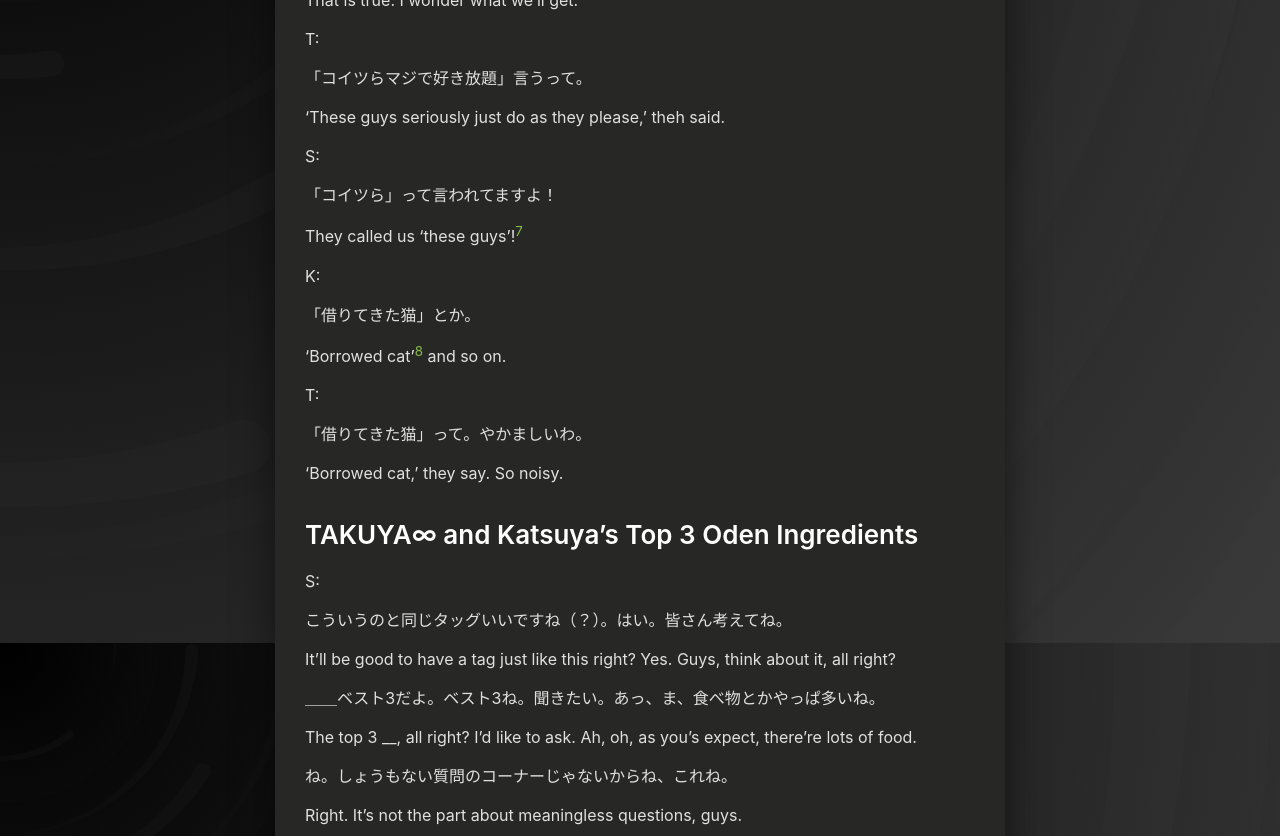
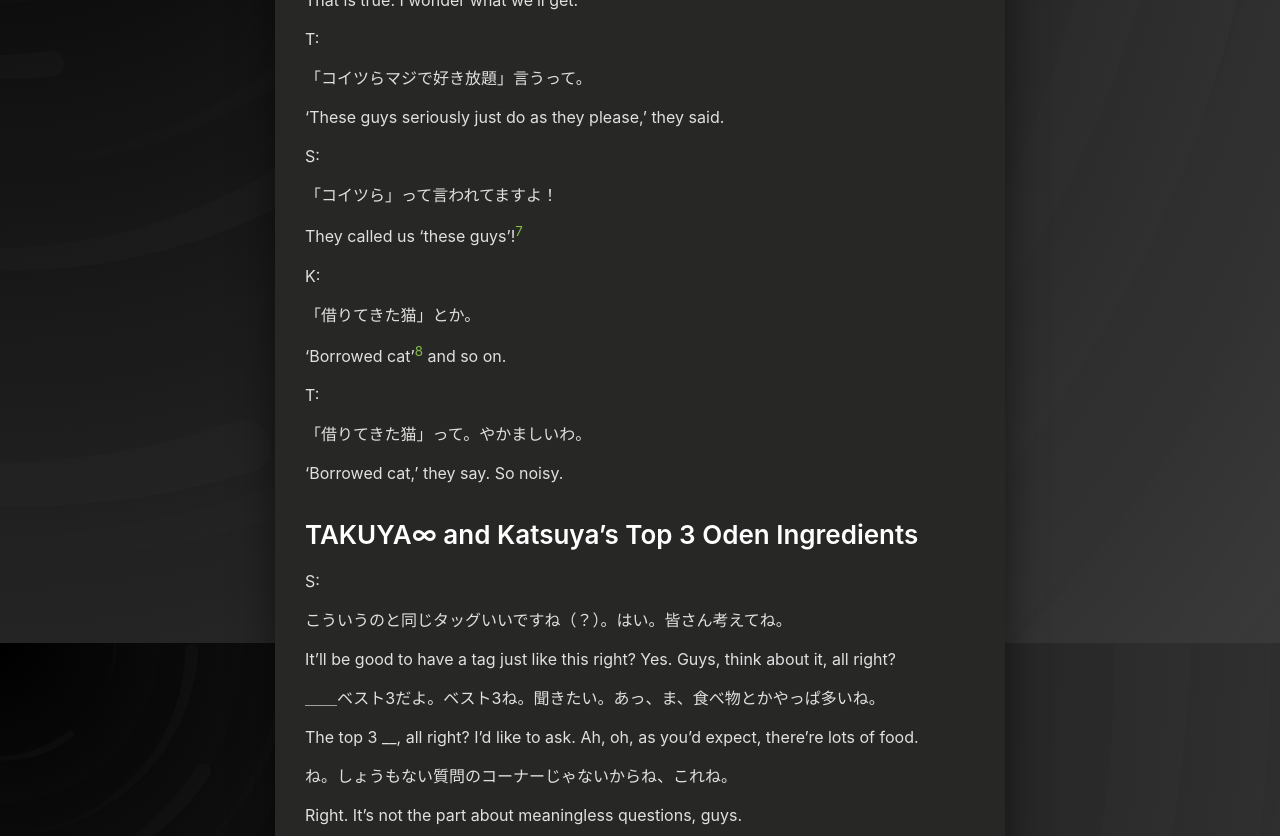
Before and after one commit to lump04/lump, a Jekyll site: the page built from _posts/2021-12-30-freestudio.md, in a window 1280 px wide and 1400 px high, scrolled down 53924 px. Shown: the part 153-989 px from the top of the window. Built offline with Jekyll 4.4.1, drawn with Linux system fonts in a browser that asks for light colours; some of the changed text lies outside the part shown.

Commit message:
fixed errors and typos

```diff
--- a/_posts/2021-12-30-freestudio.md
+++ b/_posts/2021-12-30-freestudio.md
@@ -1594,7 +1594,7 @@ and what's more,
 
 ごめんなさい、みんな生きてんだろうね。これね。
 
-I'm sorry, I hope all of you are still alive, right?
+I'm sorry, I hope all of you <span style="color:lemonchiffon">**(the audience)**</span> are still alive, right?
 
 まあいいや。
 
@@ -2707,7 +2707,7 @@ T:
 
 「コイツらマジで好き放題」言うって。
 
-'These guys seriously just do as they please,' theh said.
+'These guys seriously just do as they please,' they said.
 
 S:
 
@@ -2737,7 +2737,7 @@ It'll be good to have a tag just like this right? Yes. Guys, think about it, all
 
 ＿＿ベスト3だよ。ベスト3ね。聞きたい。あっ、ま、食べ物とかやっぱ多いね。
 
-The top 3 __, all right? I'd like to ask. Ah, oh, as you's expect, there're lots of food.
+The top 3 __, all right? I'd like to ask. Ah, oh, as you'd expect, there're lots of food.
 
 ね。しょうもない質問のコーナーじゃないからね、これね。
 
```
Also changed, not shown: other parts of _posts/2021-12-30-freestudio.md (+10 -10 lines).
